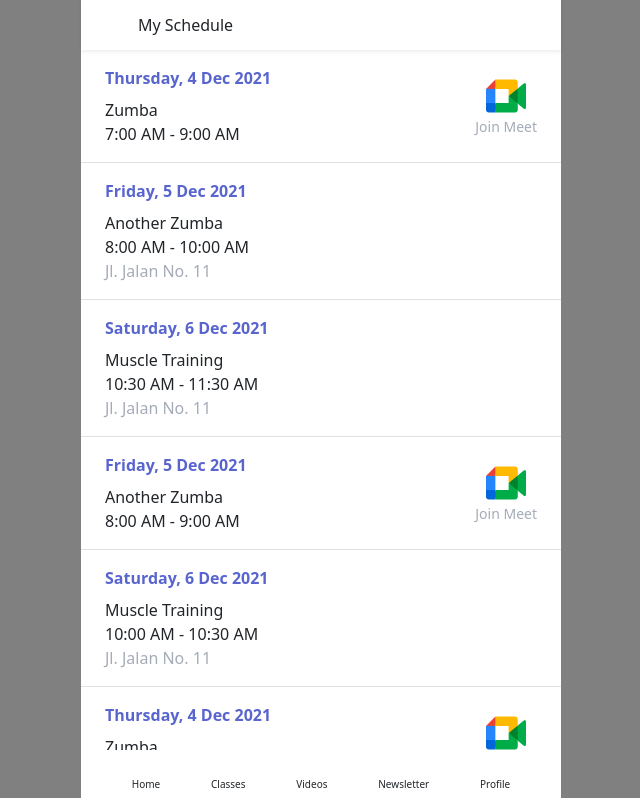
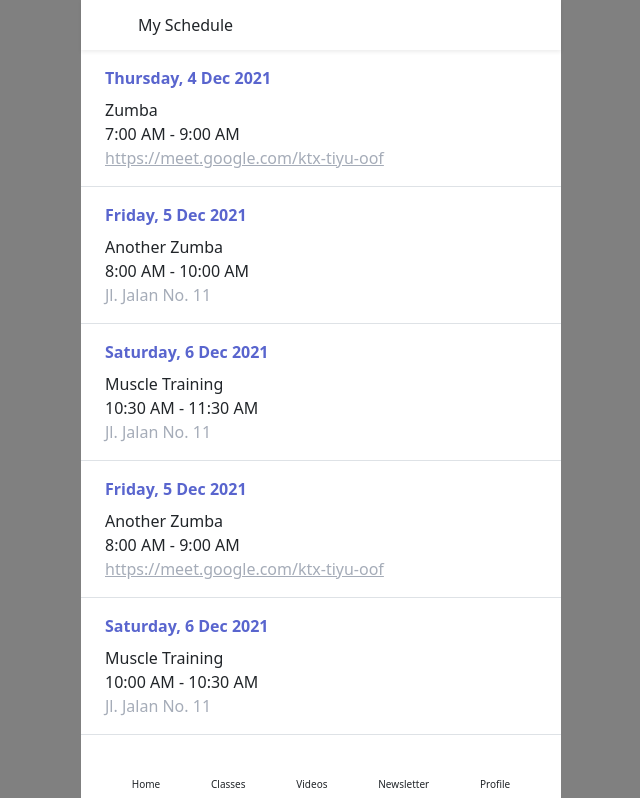
Before and after one commit to mugeki/gym-membership-FE, a Next.js app: page /profile/schedule in a window 1280 px wide. Shown: the top 798 px of the page, without its empty margins (319-959 px from the left). Built offline with nearby package versions, Linux system fonts and the light colour scheme; some icons are missing.

Commit message:
change schedule layout

```diff
--- a/components/elements/ScheduleItem.js
+++ b/components/elements/ScheduleItem.js
@@ -19,28 +19,19 @@ export default function ScheduleItem({ entries }) {
 					{dateStart.hours}:{dateStart.minutes} {dateStart.period} -{" "}
 					{dateEnd.hours}:{dateEnd.minutes} {dateEnd.period}
 				</p>
-				{!regexUrl.test(entries.location) && (
+				{!regexUrl.test(entries.location) ? (
 					<p className="m-0 text-light">{entries.location}</p>
+				) : (
+					<a
+						className="text-light"
+						href={entries.location}
+						target="_blank"
+						rel="noopener noreferrer"
+					>
+						{entries.location}
+					</a>
 				)}
 			</div>
-			{regexUrl.test(entries.location) && (
-				<a
-					href={entries.location}
-					target="_blank"
-					rel="noopener noreferrer"
-					style={{ textDecoration: "none" }}
-				>
-					<div
-						className="d-flex flex-column align-items-center"
-						style={{ cursor: "pointer" }}
-					>
-						<Icon icon="logos:google-meet" height="40" width="40" />
-						<p className="m-0 text-light" style={{ fontSize: "14px" }}>
-							Join Meet
-						</p>
-					</div>
-				</a>
-			)}
 		</div>
 	);
 }
```
